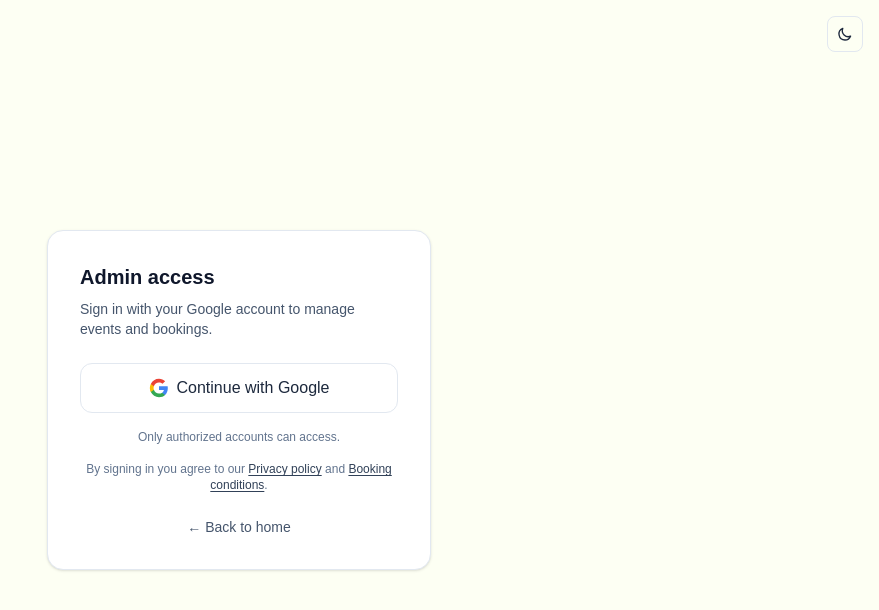
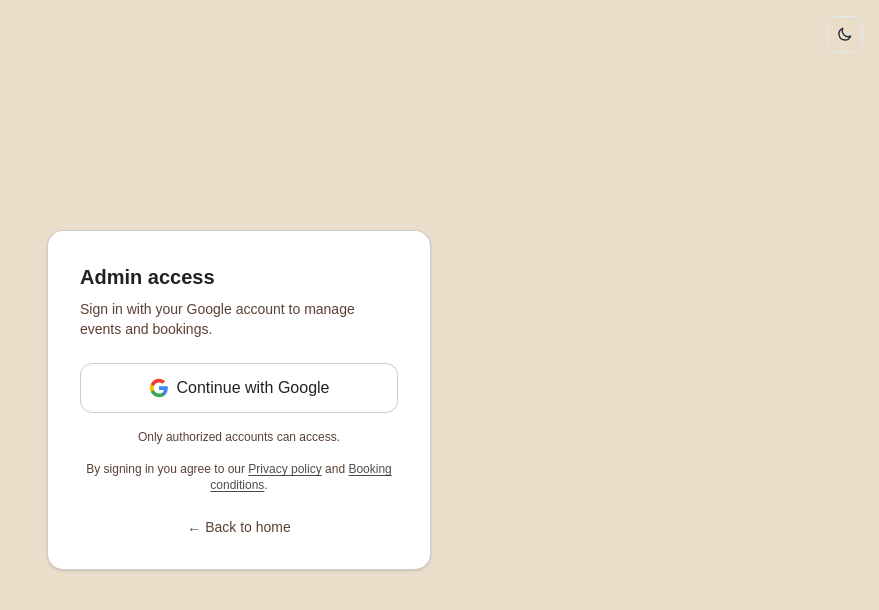
Before and after one commit to EGT-FranciscoBorja/appoinments-sendaluna, a Next.js app: page /admin/login in a window 1280 px wide. Shown: the top 610 px of the page, without its empty margins (401-1280 px from the left). Built offline with nearby package versions, Linux system fonts and the light colour scheme; no server answers.

Commit message:
Edit styles

```diff
--- a/app/admin/login/SignInButton.tsx
+++ b/app/admin/login/SignInButton.tsx
@@ -7,7 +7,7 @@ export default function SignInButton() {
     <button
       type="button"
       onClick={() => signIn('google', { callbackUrl: '/admin' })}
-      className="w-full flex items-center justify-center gap-2 py-3 px-4 rounded-xl border border-slate-200 hover:bg-slate-50 font-medium text-slate-800 dark:bg-slate-700 dark:border-slate-500 dark:text-white dark:hover:bg-slate-600 dark:hover:border-slate-400"
+      className="w-full flex items-center justify-center gap-2 py-3 px-4 rounded-xl border border-border hover:bg-muted/30 font-medium text-foreground"
     >
       <svg className="w-5 h-5" viewBox="0 0 24 24">
         <path
--- a/app/admin/login/page.tsx
+++ b/app/admin/login/page.tsx
@@ -11,37 +11,37 @@ export default async function AdminLoginPage() {
       <div className="absolute top-4 right-4">
         <ThemeToggle />
       </div>
-      <div className="max-w-sm w-full bg-white dark:bg-slate-900 rounded-2xl shadow border border-slate-200 dark:border-slate-600 p-8">
-        <h1 className="text-xl font-semibold text-slate-900 dark:text-white mb-2">Admin access</h1>
-        <p className="text-sm text-slate-600 dark:text-slate-300 mb-6">
+      <div className="max-w-sm w-full bg-card text-card-foreground rounded-2xl shadow border border-border p-8">
+        <h1 className="text-xl font-semibold text-foreground mb-2">Admin access</h1>
+        <p className="text-sm text-muted-foreground mb-6">
           Sign in with your Google account to manage events and bookings.
         </p>
         <SignInButton />
-        <p className="mt-4 text-xs text-slate-500 dark:text-slate-400 text-center">
+        <p className="mt-4 text-xs text-muted-foreground text-center">
           Only authorized accounts can access.
         </p>
-        <p className="mt-4 text-center text-xs text-slate-500 dark:text-slate-400">
+        <p className="mt-4 text-center text-xs text-muted-foreground">
           By signing in you agree to our{' '}
           <a
             href="/privacy-policy"
             target="_blank"
             rel="noopener noreferrer"
-            className="text-slate-700 dark:text-slate-300 underline underline-offset-2 hover:text-slate-900 dark:hover:text-white"
+            className="text-foreground/80 underline underline-offset-2 hover:text-foreground"
           >
             Privacy policy
           </a>
           {' '}and{' '}
           <a
-            href="https://responsibletravelsa.com/en/booking-conditions/"
+            href="https://sendaluna.com/booking-conditions"
             target="_blank"
             rel="noopener noreferrer"
-            className="text-slate-700 dark:text-slate-300 underline underline-offset-2 hover:text-slate-900 dark:hover:text-white"
+            className="text-foreground/80 underline underline-offset-2 hover:text-foreground"
           >
             Booking conditions
           </a>
           .
         </p>
-        <Link href="/" className="block mt-6 text-center text-sm text-slate-600 dark:text-slate-300 hover:text-slate-900 dark:hover:text-white">
+        <Link href="/" className="block mt-6 text-center text-sm text-muted-foreground hover:text-foreground">
           ← Back to home
         </Link>
       </div>
--- a/app/admin/page.tsx
+++ b/app/admin/page.tsx
@@ -27,10 +27,10 @@ export default async function AdminPage() {
           <div className="flex items-center gap-4">
             <ThemeToggle />
             {session?.user?.email && (
-              <span className="text-sm text-foreground/70 dark:text-slate-300">{session.user.email}</span>
+              <span className="text-sm text-muted-foreground">{session.user.email}</span>
             )}
             <SignOutButton />
-            <Link href="/" className="text-sm text-foreground/70 hover:text-foreground dark:text-slate-300 dark:hover:text-white">
+            <Link href="/" className="text-sm text-muted-foreground hover:text-foreground">
               ← Back to booking
             </Link>
           </div>
--- a/app/globals.css
+++ b/app/globals.css
@@ -1,21 +1,46 @@
 @import "tailwindcss";
 
+/* Sendaluna palette: Black, Brown, Green 2, Almond, White, #222222, #000000 20% */
 :root {
-  /* Palette: 1 background, 2 text (light bg), 3 left panel (calendar) */
-  --background: #FDFFF3;
-  --foreground: #292d19;
-  /* Brand color family */
-  --brand-blue: #292d19;
-  --brand-blue-hover: #3d4225;
-  --brand-green: #A5C750;
-  --brand-green-light: #e8f0d4;
-  --brand-olive: #626420;
-  --brand-olive-hover: #52561b;
+  /* Raw palette */
+  --palette-black: #000000;
+  --palette-brown: #5c4033;
+  --palette-green2: #4a5d23;
+  --palette-almond: #EADDCA;
+  --palette-white: #FFFFFF;
+  --palette-dark: #222222;
+  --palette-overlay: rgba(0, 0, 0, 0.2);
+
+  /* Light theme */
+  --background: var(--palette-almond);
+  --foreground: var(--palette-dark);
+  --card: var(--palette-white);
+  --card-foreground: var(--palette-dark);
+  --muted: #6b5344;
+  --muted-foreground: #5c4033;
+  --border: var(--palette-overlay);
+  --input: var(--palette-overlay);
+  --ring: var(--palette-brown);
+
+  /* Brand (light): Brown + Green 2 */
+  --brand-blue: var(--palette-brown);
+  --brand-blue-hover: #4a3529;
+  --brand-green: var(--palette-green2);
+  --brand-green-light: #e8ebe0;
+  --brand-olive: var(--palette-green2);
+  --brand-olive-hover: #3d4e1c;
 }
 
 @theme inline {
   --color-background: var(--background);
   --color-foreground: var(--foreground);
+  --color-card: var(--card);
+  --color-card-foreground: var(--card-foreground);
+  --color-muted: var(--muted);
+  --color-muted-foreground: var(--muted-foreground);
+  --color-border: var(--border);
+  --color-input: var(--input);
+  --color-ring: var(--ring);
   --color-brand-blue: var(--brand-blue);
   --color-brand-blue-hover: var(--brand-blue-hover);
   --color-brand-green: var(--brand-green);
@@ -27,9 +52,23 @@
 }
 
 .dark {
-  --background: #0a0a0a;
-  --foreground: #ffffff;
-  --muted: #d4d4d8;
+  /* Dark theme: #222 base, White text, Almond/Brown accents */
+  --background: var(--palette-dark);
+  --foreground: var(--palette-white);
+  --card: #2d2d2d;
+  --card-foreground: var(--palette-white);
+  --muted: var(--palette-almond);
+  --muted-foreground: #c9bfb5;
+  --border: rgba(255, 255, 255, 0.12);
+  --input: rgba(255, 255, 255, 0.08);
+  --ring: var(--palette-almond);
+
+  --brand-blue: var(--palette-almond);
+  --brand-blue-hover: #f5efe6;
+  --brand-green: #6b8e3d;
+  --brand-green-light: rgba(74, 93, 35, 0.35);
+  --brand-olive: #6b8e3d;
+  --brand-olive-hover: #7a9e45;
 }
 
 body {
--- a/components/AppointmentsBySlugClient.tsx
+++ b/components/AppointmentsBySlugClient.tsx
@@ -166,7 +166,7 @@ export default function AppointmentsBySlugClient({ initialEvent }: AppointmentsB
 
   if (step === 'confirmed' && bookingId) {
     return (
-      <div className="rounded-2xl bg-white dark:bg-slate-800 shadow-sm border border-slate-200 dark:border-slate-600 p-10 text-center">
+      <div className="rounded-2xl bg-card shadow-sm border border-border p-10 text-center">
         <div className="w-16 h-16 rounded-full bg-emerald-100 dark:bg-emerald-900/30 flex items-center justify-center mx-auto mb-4">
           <svg className="w-9 h-9 text-emerald-600 dark:text-emerald-400" fill="none" stroke="currentColor" viewBox="0 0 24 24">
             <path strokeLinecap="round" strokeLinejoin="round" strokeWidth={2} d="M5 13l4 4L19 7" />
@@ -184,7 +184,7 @@ export default function AppointmentsBySlugClient({ initialEvent }: AppointmentsB
   const isDetailsStep = step === 'details';
 
   return (
-    <div className="rounded-2xl bg-white dark:bg-slate-800 shadow-sm border border-slate-200 dark:border-slate-600 overflow-hidden">
+    <div className="rounded-2xl bg-card shadow-sm border border-border overflow-hidden">
       {/* Progress indicator */}
       {(isScheduleStep || isDetailsStep) && (
         <div className="px-6 pt-6 pb-2 border-b border-slate-100 dark:border-slate-600">
--- a/components/AppointmentsClient.tsx
+++ b/components/AppointmentsClient.tsx
@@ -184,7 +184,7 @@ export default function AppointmentsClient() {
 
   if (loading) {
     return (
-      <div className="rounded-2xl bg-white dark:bg-slate-800 shadow-sm border border-slate-200 dark:border-slate-600 p-10 text-center text-slate-600 dark:text-slate-300">
+      <div className="rounded-2xl bg-card shadow-sm border border-border p-10 text-center text-slate-600 dark:text-slate-300">
         Loading appointment types…
       </div>
     );
@@ -192,7 +192,7 @@ export default function AppointmentsClient() {
 
   if (events.length === 0) {
     return (
-      <div className="rounded-2xl bg-white dark:bg-slate-800 shadow-sm border border-slate-200 dark:border-slate-600 p-10 text-center">
+      <div className="rounded-2xl bg-card shadow-sm border border-border p-10 text-center">
         <h2 className="text-xl font-semibold text-slate-900 dark:text-white mb-2">Book an appointment</h2>
         <p className="text-slate-700 dark:text-slate-200 mb-6">No appointment types available at the moment.</p>
         <a href="/admin" className="inline-flex items-center gap-2 rounded-xl bg-brand-olive px-4 py-2.5 text-white text-sm font-medium hover:bg-brand-olive-hover">
@@ -204,7 +204,7 @@ export default function AppointmentsClient() {
 
   if (step === 'confirmed' && bookingId) {
     return (
-      <div className="rounded-2xl bg-white dark:bg-slate-800 shadow-sm border border-slate-200 dark:border-slate-600 p-10 text-center">
+      <div className="rounded-2xl bg-card shadow-sm border border-border p-10 text-center">
         <div className="w-16 h-16 rounded-full bg-emerald-100 dark:bg-emerald-900/30 flex items-center justify-center mx-auto mb-4">
           <svg className="w-9 h-9 text-emerald-600" fill="none" stroke="currentColor" viewBox="0 0 24 24">
             <path strokeLinecap="round" strokeLinejoin="round" strokeWidth={2} d="M5 13l4 4L19 7" />
@@ -235,7 +235,7 @@ export default function AppointmentsClient() {
   const isDetailsStep = step === 'details';
 
   return (
-    <div className="rounded-2xl bg-white dark:bg-slate-800 shadow-sm border border-slate-200 dark:border-slate-600 overflow-hidden">
+    <div className="rounded-2xl bg-card shadow-sm border border-border overflow-hidden">
       {/* Indicador de progreso */}
       {(isScheduleStep || isDetailsStep) && (
         <div className="px-6 pt-6 pb-2 border-b border-slate-100 dark:border-slate-600">
```
